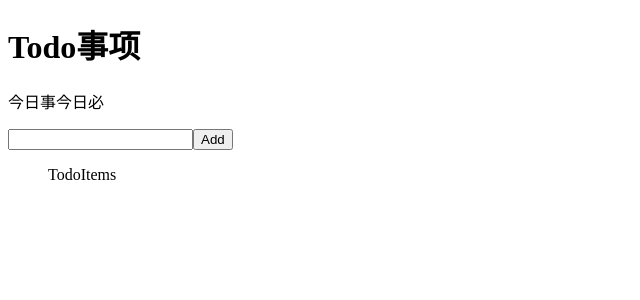
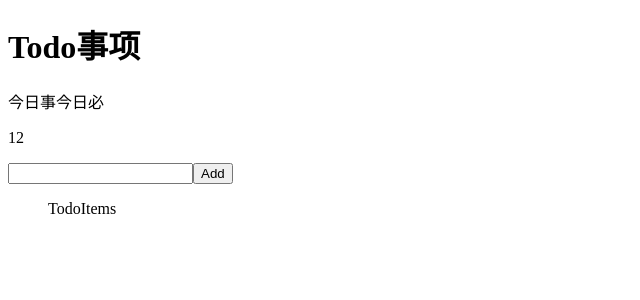
Before and after one commit to panda8z/time-book-web, a React (Create React App) app: page / in a window 1280 px wide. Shown: the top 300 px of the page, without its empty margins (0-640 px from the left). Built offline with nearby package versions, Linux system fonts and the light colour scheme.

Commit message:
使用prop-types检查组件间传值。

```diff
--- a/src/App.js
+++ b/src/App.js
@@ -5,7 +5,7 @@ export default class App extends Component {
   render() {
     console.log(this.props)
     return (<>
-       <TodoHeader desc="今日事今日必">
+       <TodoHeader desc="今日事今日必" x="1" y="2">
        Todo事项
        </TodoHeader>
        <TodoInput btnText="Add"/>
--- a/src/components/TodoHeader/index.js
+++ b/src/components/TodoHeader/index.js
@@ -1,11 +1,18 @@
-import React, { Component } from 'react';
+import React from 'react';
 
-export default class TodoHeader extends Component {
+import PropTypes from 'prop-types'
 
-    render() {
-        return (<div>
-            <h1> {this.props.children} </h1>
-            <p>{this.props.desc}</p>
-        </div>);
-    }
+export default function TodoHeader(props) {
+
+    return (<div>
+        <h1> {props.children} </h1>
+        <p>{props.desc}</p>
+        <p>{props.x + props.y}</p>
+    </div>);
 }
+
+TodoHeader.propTypes ={
+    desc: PropTypes.string,
+    x: PropTypes.number,
+    y: PropTypes.number
+}
```
